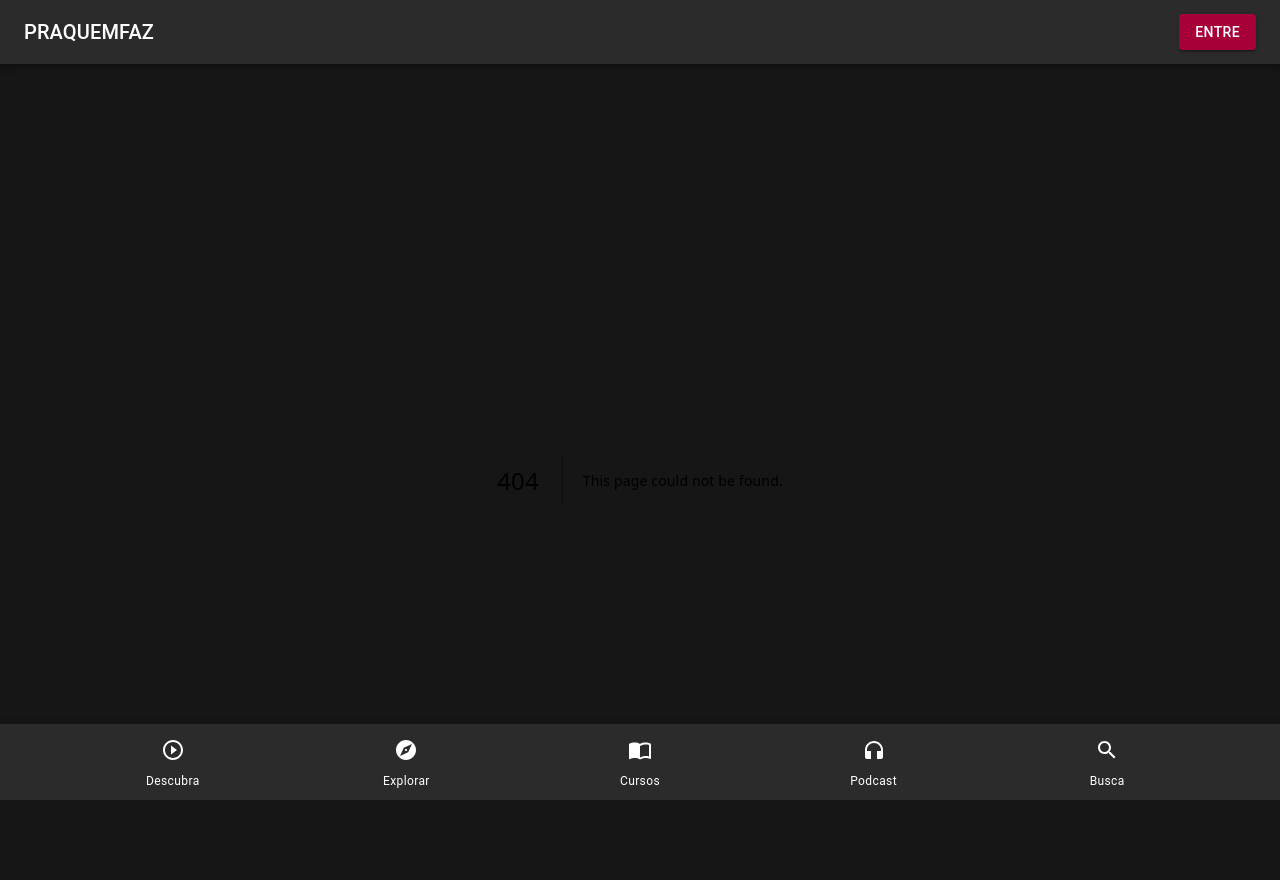
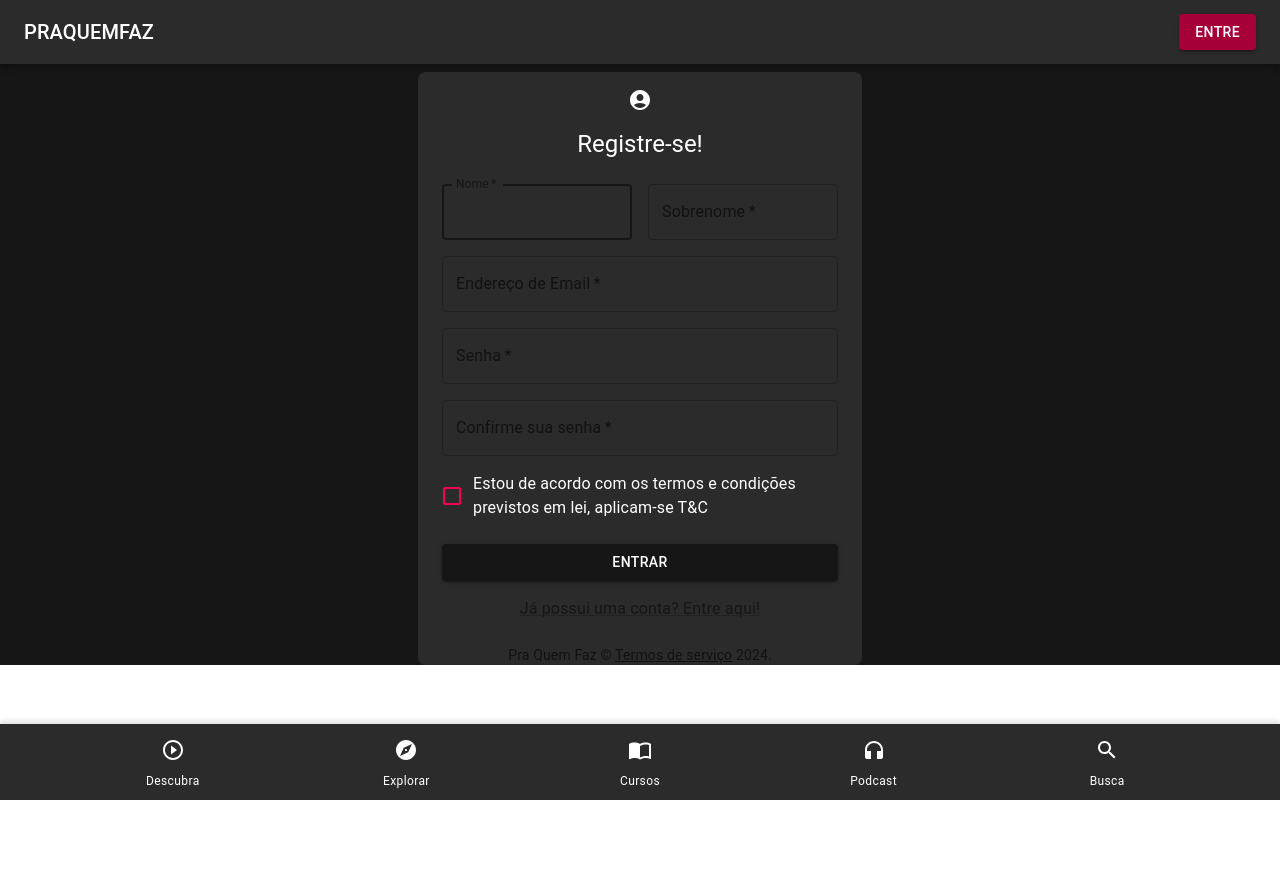
Before and after one commit to projects-athena/pqf2.0, a Next.js app: page /Cadastro in a window 1280 px wide. Before the commit this address had no page. After the commit the page ends 800 px from the top, so only its background shows below. Built offline with nearby package versions, Linux system fonts and the light colour scheme.

Commit message:
Validação Cadastro

```diff
--- a/package.json
+++ b/package.json
@@ -11,11 +11,15 @@
   "dependencies": {
     "@emotion/react": "^11.11.4",
     "@emotion/styled": "^11.11.5",
+    "@hookform/resolvers": "^3.9.0",
     "@mui/icons-material": "^5.15.20",
     "@mui/material": "^5.15.20",
     "next": "14.2.4",
+    "notistack": "^3.0.1",
     "react": "^18",
-    "react-dom": "^18"
+    "react-dom": "^18",
+    "react-hook-form": "^7.52.1",
+    "yup": "^1.4.0"
   },
   "devDependencies": {
     "@types/node": "^20",
--- /dev/null
+++ b/src/app/Cadastro/page.tsx
@@ -0,0 +1,10 @@
+import React from 'react';
+import FormCadastro from '../components/FormCadastro';
+
+const Cadastro: React.FC = () => {
+  return (
+  <FormCadastro />
+  );
+};
+
+export default Cadastro;
--- a/src/app/Login/page.tsx
+++ b/src/app/components/FormCadastro.tsx
@@ -1,5 +1,7 @@
-// app/page.tsx
+'use client'
+
 import * as React from 'react';
+import { FormHelperText } from '@mui/material';
 import Avatar from '@mui/material/Avatar';
 import Button from '@mui/material/Button';
 import CssBaseline from '@mui/material/CssBaseline';
@@ -12,6 +14,18 @@ import Box from '@mui/material/Box';
 import AccountCircleIcon from '@mui/icons-material/AccountCircle';
 import Typography from '@mui/material/Typography';
 import Container from '@mui/material/Container';
+import { useForm, SubmitHandler } from 'react-hook-form';
+import { yupResolver } from '@hookform/resolvers/yup';
+import { validationSchema } from '../utils/validationSchema';
+
+interface IFormInput {
+  nome: string;
+  sobreNome: string;
+  email: string;
+  senha: string;
+  confirmacaoSenha: string;
+  acceptedTerms: boolean;
+}
 
 function Copyright(props: any)
 {
@@ -27,8 +41,16 @@ function Copyright(props: any)
   );
 }
 
-export default function Login()
+const FormCadastro: React.FC = () =>
 {
+  const { register, handleSubmit, formState: { errors } } = useForm<IFormInput>({
+    resolver: yupResolver(validationSchema)
+  });
+
+  const onSubmit: SubmitHandler<IFormInput> = data => {
+    console.log(data);
+  };
+
   return (
     <>
       <Container component="main" maxWidth="xs" sx={{bgcolor: 'secondary.main', color: 'secondary.contrastText',  borderRadius: 2, marginTop: -7, marginBottom: 10}}>
@@ -47,17 +69,19 @@ export default function Login()
           <Typography component="h1" variant="h5">
             Registre-se!
           </Typography>
-          <Box component="form" noValidate onSubmit={console.log("aaa")} sx={{ mt: 3 }}>
+          <Box component="form" noValidate onSubmit={handleSubmit(onSubmit)} sx={{ mt: 3 }}>
             <Grid container spacing={2}>
               <Grid item xs={12} sm={6}>
                 <TextField
                   autoComplete="given-name"
-                  name="nome"
                   required
                   fullWidth
                   id="nome"
                   label="Nome"
                   autoFocus
+                  {...register('nome')}
+                  error={!!errors.nome}
+                  helperText={errors.nome?.message}
                 />
               </Grid>
               <Grid item xs={12} sm={6}>
@@ -66,8 +90,10 @@ export default function Login()
                   fullWidth
                   id="sobrenome"
                   label="Sobrenome"
-                  name="sobrenome"
                   autoComplete="family-name"
+                  {...register('sobreNome')}
+                  error={!!errors.sobreNome}
+                  helperText={errors.sobreNome?.message}
                 />
               </Grid>
               <Grid item xs={12}>
@@ -76,44 +102,57 @@ export default function Login()
                   fullWidth
                   id="email"
                   label="Endereço de Email"
-                  name="email"
                   autoComplete="email"
+                  {...register('email')}
+                  error={!!errors.email}
+                  helperText={errors.email?.message}
                 />
               </Grid>
               <Grid item xs={12}>
                 <TextField
                   required
                   fullWidth
-                  name="password"
                   label="Senha"
                   type="password"
                   id="password"
                   autoComplete="new-password"
+                  {...register('senha')}
+                  error={!!errors.senha}
+                  helperText={errors.senha?.message}
                 />
               </Grid>
               <Grid item xs={12}>
                 <TextField
                   required
                   fullWidth
-                  name="confirmationpassword"
                   label="Confirme sua senha"
                   type="password"
                   id="confirmationpassword"
                   autoComplete="new-password"
+                  {...register('confirmacaoSenha')}
+                  error={!!errors.confirmacaoSenha}
+                  helperText={errors.confirmacaoSenha?.message}
                 />
               </Grid>
               <Grid item xs={12}>
                 <FormControlLabel
-                  control={<Checkbox value="allowExtraEmails" sx={{ color: '#f50057','&.Mui-checked': {color: '#f50057',},}}/>}
+                  control={
+                    <Checkbox
+                      {...register('acceptedTerms')}
+                      sx={{ color: '#f50057','&.Mui-checked': {color: '#f50057',},}}
+                    />
+                  }
                   label="Estou de acordo com os termos e condições previstos em lei, aplicam-se T&C"
                 />
+                {errors.acceptedTerms && (
+                  <FormHelperText error>{errors.acceptedTerms.message}</FormHelperText>
+                )}
               </Grid>
             </Grid>
             <Button
               type="submit"
               fullWidth
               variant="contained"
-              color="tertiary"
               sx={{ mt: 3, mb: 2 }}
             >
               Entrar
@@ -132,3 +171,5 @@ export default function Login()
     </>
   );
 }
+
+export default FormCadastro;
--- /dev/null
+++ b/src/app/utils/validationSchema.ts
@@ -0,0 +1,31 @@
+import * as Yup from 'yup';
+
+export const validationSchema = Yup.object().shape({
+  nome: Yup.string()
+    .required('Nome é obrigatório')
+    .min(3, 'Nome deve ter pelo menos 3 caracteres'),
+
+  sobreNome: Yup.string()
+    .required('Sobrenome é obrigatório')
+    .min(3, 'Sobrenome deve ter pelo menos 3 caracteres'),
+
+  email: Yup.string()
+    .required('Email é obrigatório')
+    .email('Email inválido'),
+
+  senha: Yup.string()
+    .min(8, 'A senha deve conter pelo menos 8 caracteres')
+    .matches(/[a-z]/, 'A senha deve conter pelo menos uma letra minúscula')
+    .matches(/[A-Z]/, 'A senha deve conter pelo menos uma letra maiúscula')
+    .matches(/[0-9]/, 'A senha deve conter pelo menos um número')
+    .matches(/[^a-zA-Z0-9]/, 'A senha deve conter pelo menos um caractere especial')
+    .required('Senha é obrigatória'),
+
+  confirmacaoSenha: Yup.string()
+    .oneOf([Yup.ref('password'), undefined], 'As senhas não coincidem')
+    .required('Confirmação de senha é obrigatória'),
+
+  acceptedTerms: Yup.boolean()
+    .oneOf([true], 'Você deve aceitar os termos e condições')
+    .required('Você deve aceitar os termos e condições')
+});
```
Also changed, not shown: 1 other file (tests, documents, lock files or other folders).
